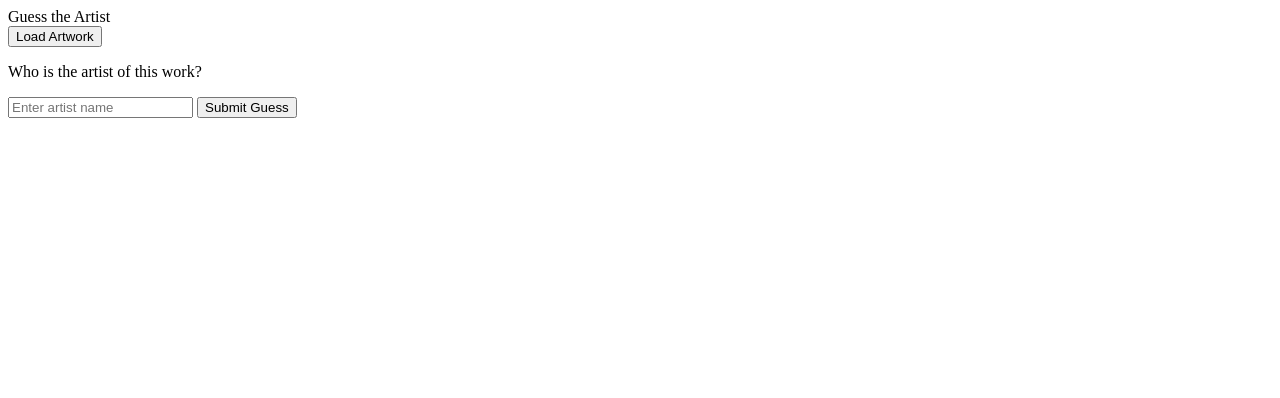
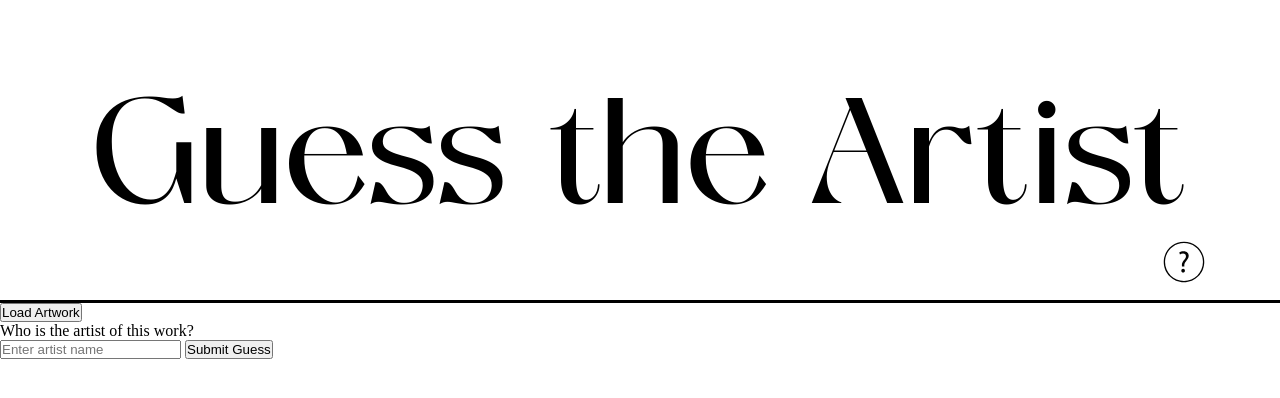
Before and after one commit to nocturne-1/guess-the-artist, a plain HTML site: page index.html in a window 1280 px wide. Drawn offline with Linux system fonts and the light colour scheme.

Commit message:
made header & buttons

```diff
--- a/index.html
+++ b/index.html
@@ -15,9 +15,30 @@
 
     <body>
         <main>
-            <div class="container">
-                <div class="centered">Guess the Artist</div>
-            </div>
+            <header>
+                <div class="container">
+                    <div class="centered">Guess the Artist</div>
+                </div>
+                <div class="instructions">
+                    <button id="showInstructions">
+                        <svg version="1.1" id="Capa_1" xmlns="http://www.w3.org/2000/svg" xmlns:xlink="http://www.w3.org/1999/xlink" width="64px" height="64px" viewBox="-105.28 -105.28 573.59 573.59" xml:space="preserve" fill="#000000" transform="rotate(0)">
+                            <g id="SVGRepo_bgCarrier" stroke-width="0"></g>
+                            <g id="SVGRepo_tracerCarrier" stroke-linecap="round" stroke-linejoin="round"></g>
+                            <g id="SVGRepo_iconCarrier">
+                                <g>
+                                    <g>
+                                        <path style="fill:#030303;" d="M181.512,363.024C81.43,363.024,0,281.601,0,181.513C0,81.424,81.43,0,181.512,0 c100.083,0,181.513,81.424,181.513,181.513C363.025,281.601,281.595,363.024,181.512,363.024z M181.512,11.71 C87.88,11.71,11.71,87.886,11.71,181.513s76.17,169.802,169.802,169.802c93.633,0,169.803-76.175,169.803-169.802 S275.145,11.71,181.512,11.71z"></path>
+                                    </g>
+                                    <g>
+                                        <path style="fill:#030303;" d="M163.444,221.184l-0.546-7.124c-1.644-14.805,3.291-30.98,16.994-47.426 c12.336-14.521,19.187-25.213,19.187-37.55c0-13.98-8.771-23.298-26.037-23.572c-9.872,0-20.833,3.29-27.684,8.497l-6.582-17.268 c9.046-6.582,24.667-10.968,39.194-10.968c31.526,0,45.771,19.464,45.771,40.292c0,18.641-10.413,32.073-23.564,47.694 c-12.065,14.249-16.451,26.314-15.625,40.289l0.275,7.125h-21.383V221.184z M157.411,259.558c0-10.139,6.853-17.269,16.448-17.269 c9.592,0,16.174,7.13,16.174,17.269c0,9.595-6.308,16.988-16.448,16.988C163.993,276.546,157.411,269.152,157.411,259.558z"></path>
+                                    </g>
+                                </g>
+                            </g>
+                        </svg>
+                    </button>
+                </div>
+            </header>
+
             <div class="artwork">
                 <button id="loadArt">Load Artwork</button>
                 <div id="artImgContainer">
--- a/style.css
+++ b/style.css
@@ -1,3 +1,54 @@
+* {
+    margin: 0px;
+    padding: 0px;
+}
+
+@font-face {
+    font-family: 'Melforine';
+    src: url("fonts/Melforine.ttf") format("truetype");
+    font-weight: bold;
+    font-style: normal;
+    font-display: swap;
+}
+
+header {
+    width: 100%;
+    height: 300px;
+    background: #fff;
+    border-bottom: 3px solid black;
+}
+
+.container {
+    position: relative;
+    text-align: center;
+    color: white;
+}
+
+.centered {
+    position: absolute;
+    top: 50%;
+    left: 50%;
+    transform: translate(-50%, 50%);
+    font-size: 150px;
+    font-family: 'Melforine', serif;
+    color: black;
+    white-space: nowrap;
+}
+
+/* Styling for button */
+.instructions {
+    position: absolute;
+    top: 230px;
+    left: 90%;
+    z-index: 10;
+}
+
+.instructions button {
+    border: none;
+    background: none;
+}
+
+/* Styling for popup box */
 .popup {
     width: 600px;
     height: 800px;
```
Also changed, not shown: fonts/Melforine.ttf (added).
